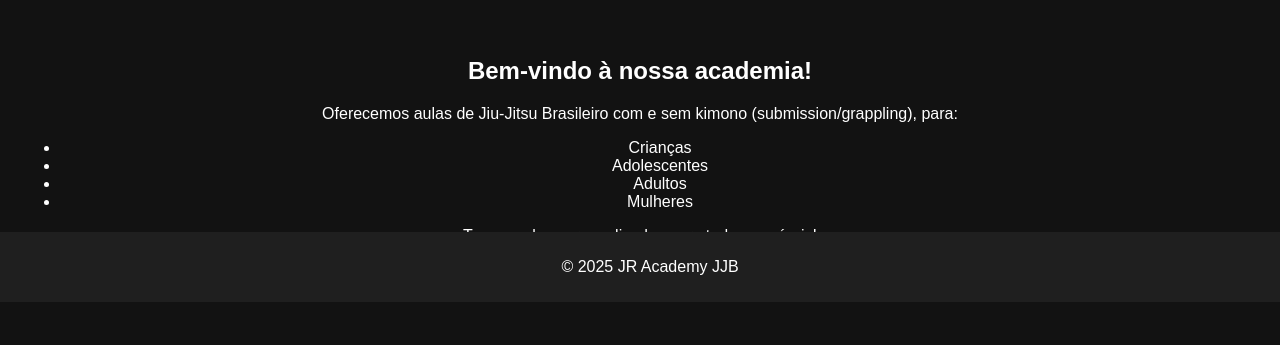
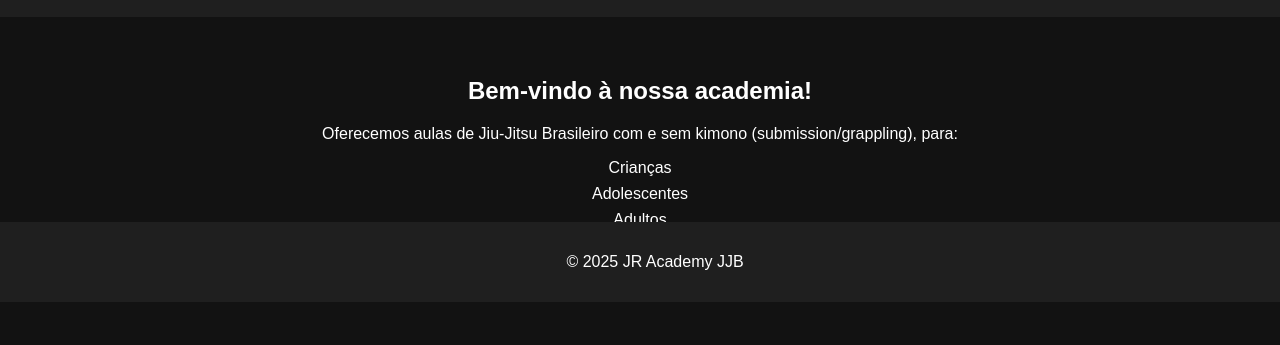
Before and after one commit to jracademyjjb/jracademyjjb.github.io, a plain HTML site: page Índex.html in a window 1280 px wide. Shown: the part 498-843 px from the top of the page. Before the commit the page ends 800 px from the top, so only its background shows below. Drawn offline with Linux system fonts and the light colour scheme.

Commit message:
Update Style.css

```diff
--- a/Style.css
+++ b/Style.css
@@ -33,3 +33,50 @@ footer {
   bottom: 0;
   width: 100%;
 }
+body {
+  margin: 0;
+  padding: 0;
+  background-color: #121212;
+  color: #ffffff;
+  font-family: Arial, sans-serif;
+  text-align: center;
+}
+
+header {
+  padding: 20px;
+  background-color: #1f1f1f;
+}
+
+.logo {
+  width: 100px;
+  height: auto;
+  margin-bottom: 10px;
+}
+
+.flags img {
+  width: 30px;
+  height: auto;
+  margin: 0 5px;
+  cursor: pointer;
+}
+
+main {
+  padding: 40px 20px;
+}
+
+ul {
+  list-style: none;
+  padding: 0;
+}
+
+ul li {
+  margin: 8px 0;
+}
+
+footer {
+  background-color: #1f1f1f;
+  padding: 15px;
+  position: fixed;
+  bottom: 0;
+  width: 100%;
+}
```
